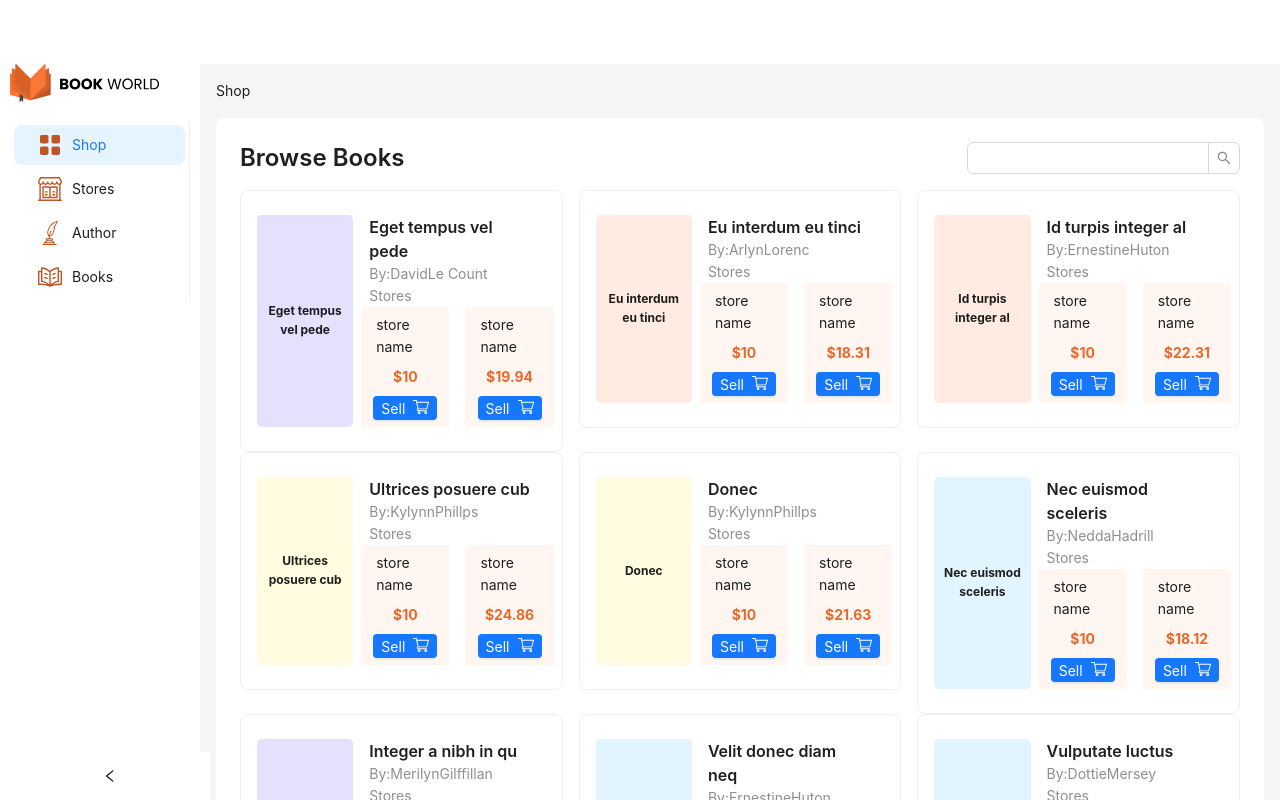
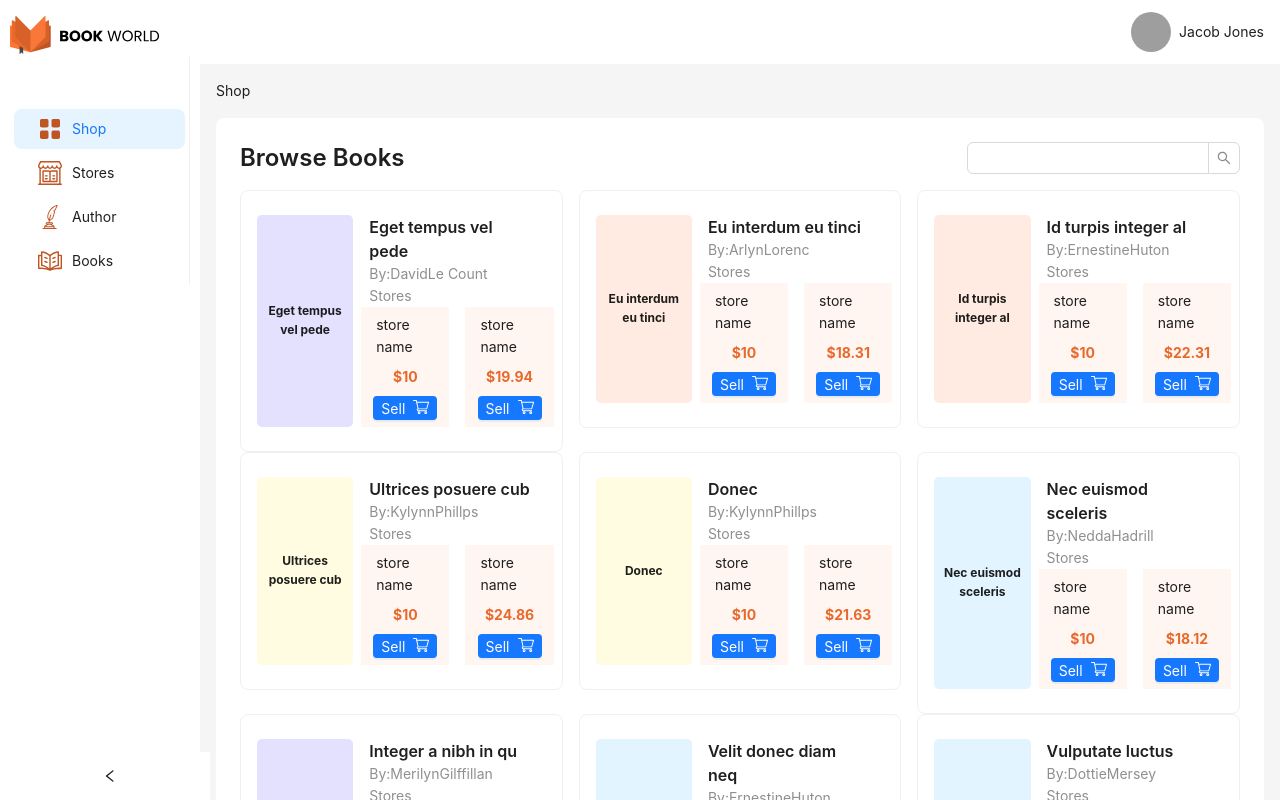
Before and after one commit to ahelmi365/ovarc-task, a React (Vite) app: page / in a window 1280 px wide. Shown: the top 800 px of the page. Built offline with nearby package versions, Linux system fonts and the light colour scheme; data requests are answered from the project's data file; grey boxes are pictures that could not be loaded.

Commit message:
add user profile icon and update footer branding; adjust layout padding

```diff
--- a/src/App.tsx
+++ b/src/App.tsx
@@ -1,3 +1,4 @@
+import userIcon from "@assets/png/userIcon.png";
 import appLogo from "@assets/svg/appLogo.svg";
 import appLogoSmall from "@assets/svg/appLogoSmall.svg";
 import authorIcon from "@assets/svg/authorIcon.svg";
@@ -112,7 +113,7 @@ const App: React.FC = () => {
           bottom: 0,
           background: "#FFFFFF",
           zIndex: 1000,
-          paddingTop: "4rem",
+          paddingTop: "1rem",
         }}
       >
         <div className="demo-logo-vertical" style={{ transition: "all 0.5s" }}>
@@ -128,7 +129,7 @@ const App: React.FC = () => {
           defaultSelectedKeys={["1"]}
           mode="inline"
           items={items}
-          style={{ background: "#FFFFFF", marginTop: "1rem" }}
+          style={{ background: "#FFFFFF", paddingTop: "3rem" }}
           onSelect={({ key }) => setSelectedKey(key)}
         />
       </Sider>
@@ -138,7 +139,31 @@ const App: React.FC = () => {
           transition: "margin-left 0.2s",
         }}
       >
-        <Header style={{ padding: 0, background: colorBgContainer }} />
+        <Header style={{ padding: 0, background: colorBgContainer }}>
+          <div
+            style={{
+              display: "flex",
+              justifyContent: "space-between",
+              alignItems: "center",
+              padding: "0 16px",
+            }}
+          >
+            <div></div>
+            <div style={{ display: "flex", alignItems: "center" }}>
+              <img
+                src={userIcon}
+                alt="User Profile"
+                style={{
+                  width: 40,
+                  height: 40,
+                  borderRadius: "50%",
+                  marginRight: 8,
+                }}
+              />
+              <span>Jacob Jones</span>
+            </div>
+          </div>
+        </Header>
         <Content style={{ margin: "0 16px" }}>
           <Breadcrumb style={{ margin: "16px 0" }}>
             <Breadcrumb.Item>
@@ -161,7 +186,7 @@ const App: React.FC = () => {
           </div>
         </Content>
         <Footer style={{ textAlign: "center" }}>
-          Ant Design ©{new Date().getFullYear()} Created by Ant UED
+          Ovarc BoosStore ©{new Date().getFullYear()} Created by Ali Helmi
         </Footer>
       </Layout>
     </Layout>
```
